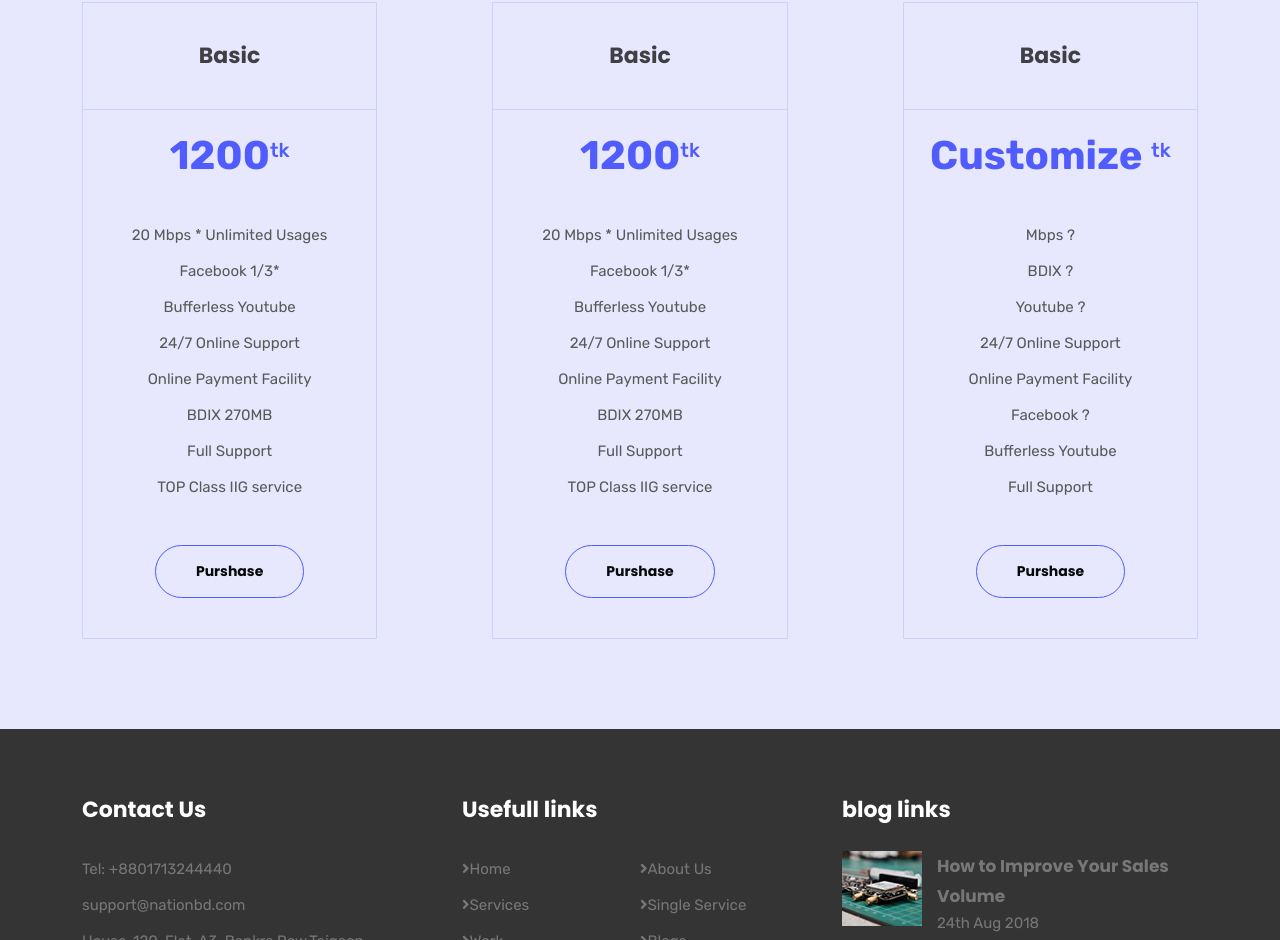
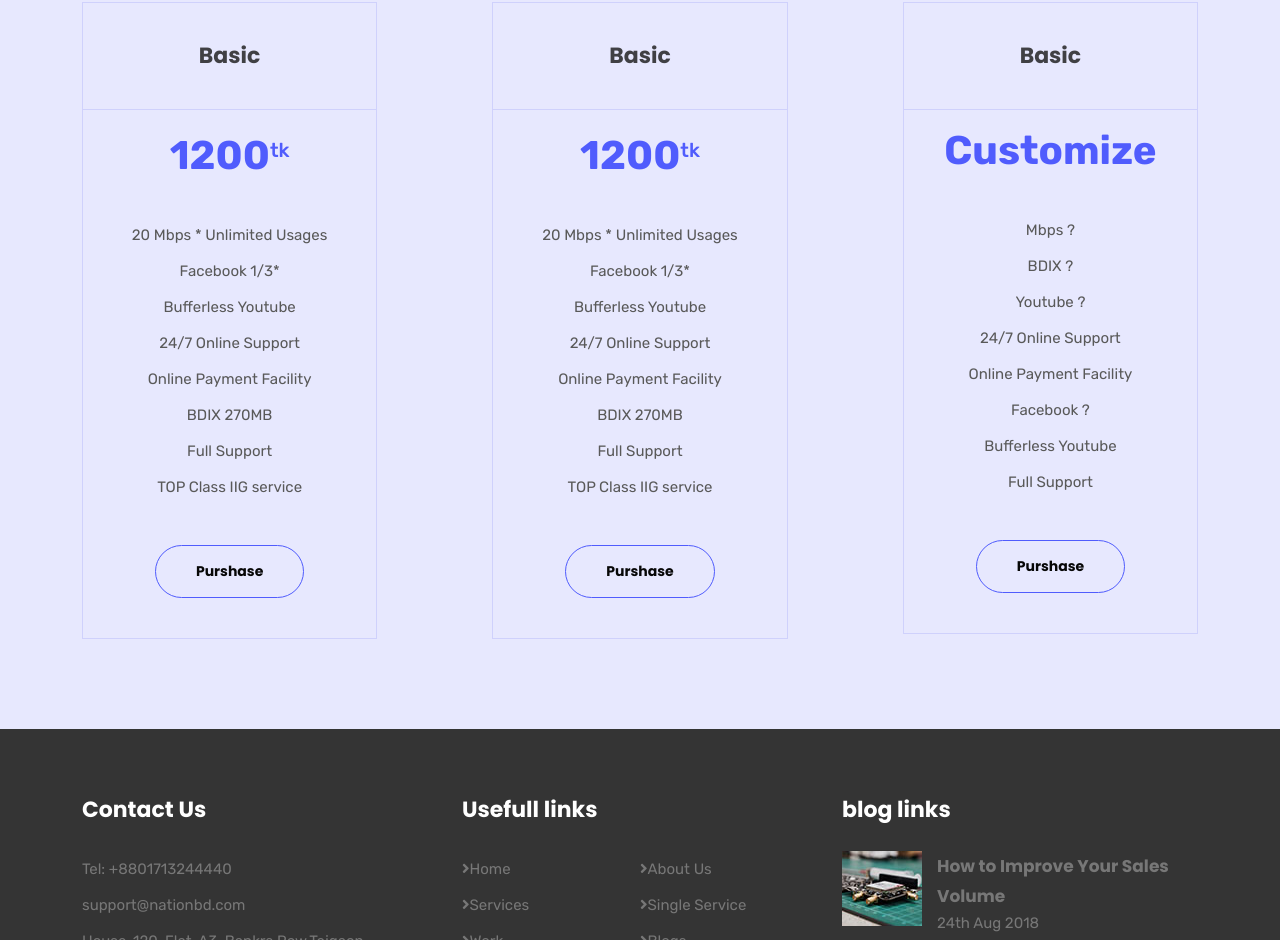
Before and after one commit to mithzak/nationbd.com, a plain HTML site: page package.html in a window 1280 px wide. Shown: the part 899-1839 px from the top of the page. Drawn offline with nearby package versions, Linux system fonts and the light colour scheme.

Commit message:
Update package.html

```diff
--- a/package.html
+++ b/package.html
@@ -171,7 +171,7 @@
         <div class="pricing-item mb-30">
           <div class="pricing-wrapper text-center pb-40">
             <h3>Basic</h3>
-            <span> Customize <span>tk</span></span>
+            <span> Customize</span>
             <ul>
               <li> Mbps ?</li>
               <li>BDIX ?</li>
```
